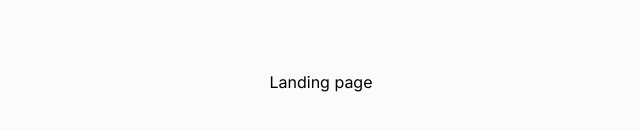
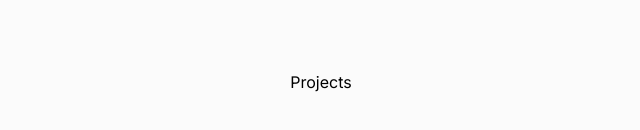
Before and after one commit to rikashi-shifu/accounts, a Next.js app: page / in a window 1280 px wide. Shown: the part 318-448 px from the top of the page, without its empty margins (319-959 px from the left). Built offline with nearby package versions, Linux system fonts and the light colour scheme.

Commit message:
Feat: Added logic for index page where user is login

```diff
--- a/src/app/page.tsx
+++ b/src/app/page.tsx
@@ -1,7 +1,14 @@
-import React from "react";
+"use client";
+import React, { useState } from "react";
 
 const Home = () => {
-  return <div>Landing page</div>;
+  const [isLogin, setIsLogin] = useState(true);
+
+  if (isLogin) {
+    return <div>Projects</div>;
+  } else {
+    return <div>Landing page</div>;
+  }
 };
 
 export default Home;
```
